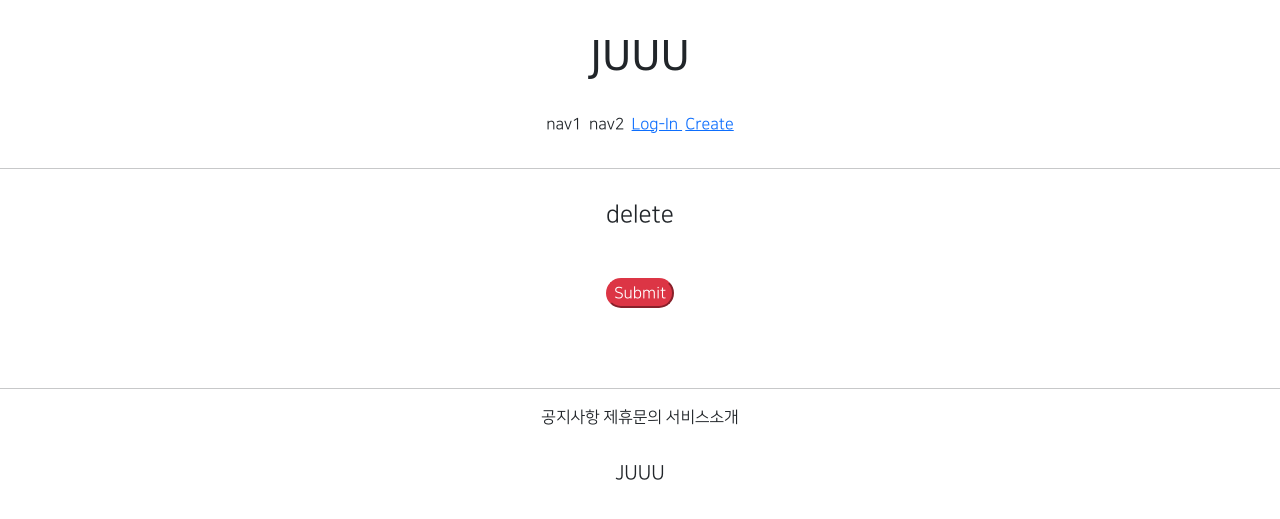
After one commit to Lee-JuHwan/gis4_2, a Django app: page /accounts/delete/1 in a window 1280 px wide. The commit adds this page. Shown: the top 519 px of the page. Run offline with Django 3.2, Linux system fonts and the light colour scheme; tables that the repository leaves empty hold one stand-in row (values such as "Sample post"); parts of the project's set-up code (start-up, migrations or seed data) failed here and were passed over; some libraries are stand-ins or nearby versions; some web fonts are replaced.

Commit message:
7/20 commit 2

```diff
--- /dev/null
+++ b/accountapp/templates/accountapp/delete.html
@@ -0,0 +1,18 @@
+{% extends 'base.html' %}
+
+{% block content %}
+
+    <div class="text-center mw-500 m-auto">
+        <div>
+            <h4>delete</h4>
+        </div>
+        <div>
+            <form action="{% url 'accountapp:delete' pk=target_user.pk %}" method="post">
+                {% csrf_token %}
+                <div class="m-5">
+                    <input type="submit" class="btn-danger rounded-pill px = 5">
+                </div>
+            </form>
+        </div>
+    </div>
+{% endblock %}
--- a/accountapp/templates/accountapp/detail.html
+++ b/accountapp/templates/accountapp/detail.html
@@ -10,8 +10,11 @@
             {{ target_user.date_joined }}
 
         </div>
-        <a href="{% url 'accountapp:update' pk=target_user.pk %}">
+        <a href="{% url 'accountapp:update' pk=target_user.pk %}", style="margin: 0.5rem">
             REVISE
+        </a>
+        <a href="{%  url 'accountapp:delete' pk=target_user.pk %}" style="margin: 0.5rem">
+            DELETE
         </a>
     </div>
 
--- a/accountapp/urls.py
+++ b/accountapp/urls.py
@@ -1,7 +1,7 @@
 from django.contrib.auth.views import LoginView, LogoutView
 from django.urls import path
 
-from accountapp.views import hello_world, AccountCreateView, AccountDetailView, AccountUpdateView
+from accountapp.views import hello_world, AccountCreateView, AccountDetailView, AccountUpdateView, AccountDeleteView
 
 app_name = 'accountapp'
 
@@ -12,4 +12,5 @@ urlpatterns = [
     path('logout/', LogoutView.as_view(), name='logout'),
     path('detail/<int:pk>', AccountDetailView.as_view(), name='detail'),
     path('update/<int:pk>', AccountUpdateView.as_view(), name='update'),
+    path('delete/<int:pk>', AccountDeleteView.as_view(), name='delete'),
 ]
--- a/accountapp/views.py
+++ b/accountapp/views.py
@@ -5,7 +5,7 @@ from django.shortcuts import render
 
 # Create your views here.
 from django.urls import reverse, reverse_lazy
-from django.views.generic import CreateView, DetailView, UpdateView
+from django.views.generic import CreateView, DetailView, UpdateView, DeleteView
 
 from accountapp.models import NewModel
 
@@ -39,7 +39,7 @@ class AccountCreateView(CreateView):
 
 class AccountDetailView(DetailView):
     model = User
-    context_object_name = 'target_user'
+    context_object_name = 'target_user'   #이미 존재하는 유저에 대한 접근이 필요할떄 사용
     template_name = 'accountapp/detail.html'
 
 class AccountUpdateView(UpdateView):
@@ -48,3 +48,9 @@ class AccountUpdateView(UpdateView):
     context_object_name = 'target_user'
     success_url = reverse_lazy('accountapp:hello_world')
     template_name = 'accountapp/update.html'
+
+class AccountDeleteView(DeleteView):
+    model = User
+    context_object_name = 'target_user'
+    success_url = reverse_lazy('accountapp:hello_world')
+    template_name = 'accountapp/delete.html'
```
